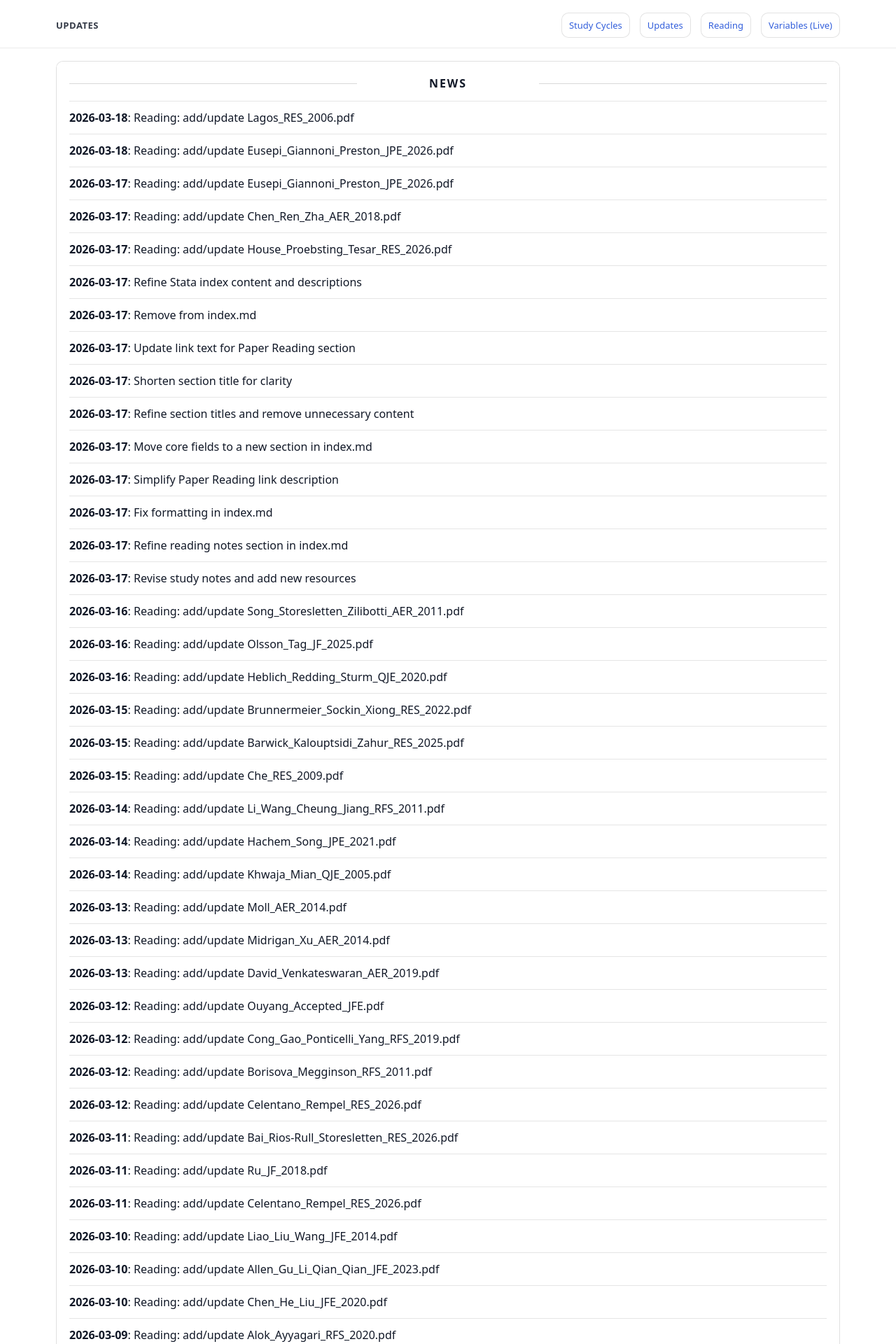
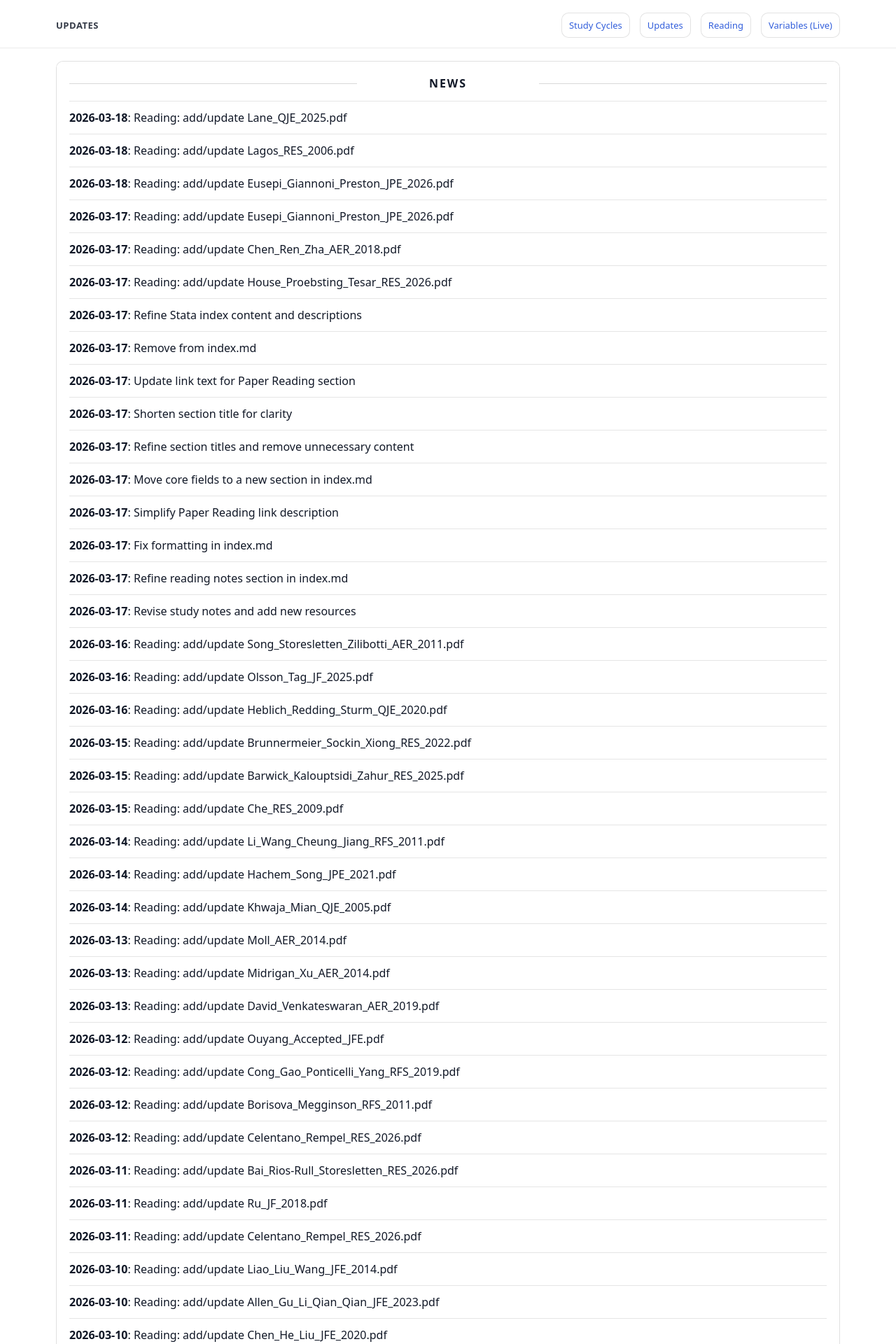
Before and after one commit to yaxinzn/study-archive, a Jekyll site: the page built from updates/index.md, in a window 1280 px wide. Shown: the top 1920 px of the page at 70% size. Built offline with Jekyll 4.4.1, drawn with Linux system fonts in a browser that asks for light colours; some of the changed text lies outside the part shown.

Commit message:
chore: update NEWS feed

```diff
--- a/_data/news.yml
+++ b/_data/news.yml
@@ -1,4 +1,7 @@
 # Auto-generated update history (sorted newest -> oldest). Do not edit manually.
+- ts: "1773833756"
+  date: "2026-03-18"
+  title: "Reading: add/update Lane_QJE_2025.pdf"
 - ts: "1773829439"
   date: "2026-03-18"
   title: "Reading: add/update Lagos_RES_2006.pdf"
```
